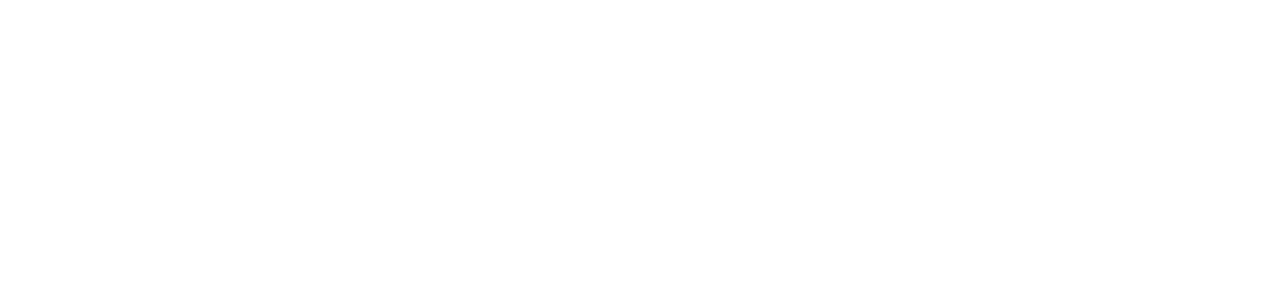
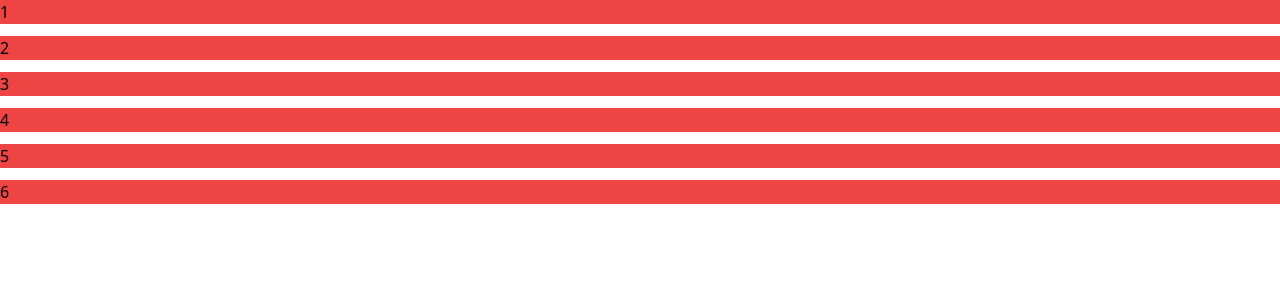
Before and after one commit to Kohze/VBS-elements, a Next.js app: page / in a window 1280 px wide. Shown: the top 300 px of the page. Built offline with nearby package versions, Linux system fonts and the light colour scheme.

Commit message:
grid layout component and stories

```diff
--- /dev/null
+++ b/src/components/application-ui/layout/grid/index.js
@@ -0,0 +1,123 @@
+import PropTypes from 'prop-types'
+import { twMerge } from 'tailwind-merge'
+
+const gridKeys = [1, 2, 3, 4, 5, 6, 7, 8, 9, 10, 11, 12, 'none']
+
+const gridColumns = {
+  1: 'grid-cols-1',
+  2: 'grid-cols-2',
+  3: 'grid-cols-3',
+  4: 'grid-cols-4',
+  5: 'grid-cols-5',
+  6: 'grid-cols-6',
+  7: 'grid-cols-7',
+  8: 'grid-cols-8',
+  9: 'grid-cols-9',
+  10: 'grid-cols-10',
+  11: 'grid-cols-11',
+  12: 'grid-cols-12',
+  none: 'grid-cols-none',
+}
+
+const gridColumnsSm = {
+  1: 'sm:grid-cols-1',
+  2: 'sm:grid-cols-2',
+  3: 'sm:grid-cols-3',
+  4: 'sm:grid-cols-4',
+  5: 'sm:grid-cols-5',
+  6: 'sm:grid-cols-6',
+  7: 'sm:grid-cols-7',
+  8: 'sm:grid-cols-8',
+  9: 'sm:grid-cols-9',
+  10: 'sm:grid-cols-10',
+  11: 'sm:grid-cols-11',
+  12: 'sm:grid-cols-12',
+  none: 'sm:grid-cols-none',
+}
+
+const gridColumnsMd = {
+  1: 'md:grid-cols-1',
+  2: 'md:grid-cols-2',
+  3: 'md:grid-cols-3',
+  4: 'md:grid-cols-4',
+  5: 'md:grid-cols-5',
+  6: 'md:grid-cols-6',
+  7: 'md:grid-cols-7',
+  8: 'md:grid-cols-8',
+  9: 'md:grid-cols-9',
+  10: 'md:grid-cols-10',
+  11: 'md:grid-cols-11',
+  12: 'md:grid-cols-12',
+  none: 'md:grid-cols-none',
+}
+
+const gridColumnsLg = {
+  1: 'lg:grid-cols-1',
+  2: 'lg:grid-cols-2',
+  3: 'lg:grid-cols-3',
+  4: 'lg:grid-cols-4',
+  5: 'lg:grid-cols-5',
+  6: 'lg:grid-cols-6',
+  7: 'lg:grid-cols-7',
+  8: 'lg:grid-cols-8',
+  9: 'lg:grid-cols-9',
+  10: 'lg:grid-cols-10',
+  11: 'lg:grid-cols-11',
+  12: 'lg:grid-cols-12',
+  none: 'lg:grid-cols-none',
+}
+
+const gridGap = {
+  xs: 'gap-1',
+  sm: 'gap-2',
+  md: 'gap-3',
+  lg: 'gap-4',
+  xl: 'gap-5',
+  '2xl': 'gap-6',
+  '3xl': 'gap-8',
+  '4xl': 'gap-10',
+  '5xl': 'gap-12',
+}
+
+const Grid = ({
+  children,
+  columns,
+  columnsSm,
+  columnsMd,
+  columnsLg,
+  gap,
+  className,
+}) => {
+  return (
+    <div
+      className={twMerge(
+        'grid',
+        gridColumns[columns],
+        gridColumnsSm[columnsSm],
+        gridColumnsMd[columnsMd],
+        gridColumnsLg[columnsLg],
+        gridGap[gap],
+        className,
+      )}
+    >
+      {children}
+    </div>
+  )
+}
+
+Grid.defaultProps = {
+  columns: 1,
+  gap: 'md',
+}
+
+Grid.propTypes = {
+  children: PropTypes.node.isRequired,
+  columns: PropTypes.oneOf(gridKeys),
+  columnsSm: PropTypes.oneOf(gridKeys),
+  columnsMd: PropTypes.oneOf(gridKeys),
+  columnsLg: PropTypes.oneOf(gridKeys),
+  gap: PropTypes.oneOf(Object.keys(gridGap)),
+  className: PropTypes.string,
+}
+
+export default Grid
--- a/src/components/application-ui/layout/index.js
+++ b/src/components/application-ui/layout/index.js
@@ -1,6 +1,7 @@
 import Container from './container'
 import Divider from './divider'
+import Grid from './grid'
 import ListContainer from './list-container'
 import MediaObject from './media-object'
 
-export { Container, Divider, ListContainer, MediaObject }
+export { Container, Divider, ListContainer, MediaObject, Grid }
--- /dev/null
+++ b/src/components/application-ui/lists/grid-list/index.js
@@ -0,0 +1,5 @@
+const GridList = ({ children }) => {
+  return null
+}
+
+export default GridList
--- a/src/components/application-ui/lists/index.js
+++ b/src/components/application-ui/lists/index.js
@@ -1,7 +1,8 @@
 import CardFooterList from './card-footer-list'
 import FeedList from './feed-list'
+import GridList from './grid-list'
 import MetaList from './meta-list'
 import StackedList from './stacked-list'
 import Table from './table'
 
-export { FeedList, MetaList, StackedList, Table, CardFooterList }
+export { FeedList, MetaList, StackedList, Table, CardFooterList, GridList }
--- a/src/pages/index.js
+++ b/src/pages/index.js
@@ -1,3 +1,4 @@
+import { Grid } from '@/components/application-ui/layout'
 import Head from 'next/head'
 
 export default function Home() {
@@ -8,6 +9,15 @@
         <meta name="description" content="Generated by create next app" />
         <link rel="icon" href="/favicon.ico" />
       </Head>
+
+      <Grid columns={1} gap="md">
+        <div className="bg-red-500">1</div>
+        <div className="bg-red-500">2</div>
+        <div className="bg-red-500">3</div>
+        <div className="bg-red-500">4</div>
+        <div className="bg-red-500">5</div>
+        <div className="bg-red-500">6</div>
+      </Grid>
     </div>
   )
 }
```
Also changed, not shown: 2 other files (tests, documents, lock files or other folders).
